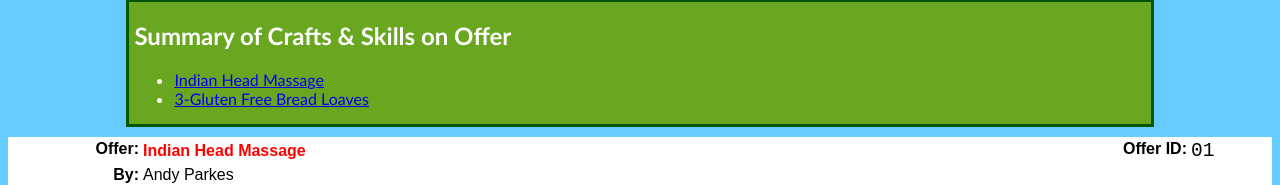
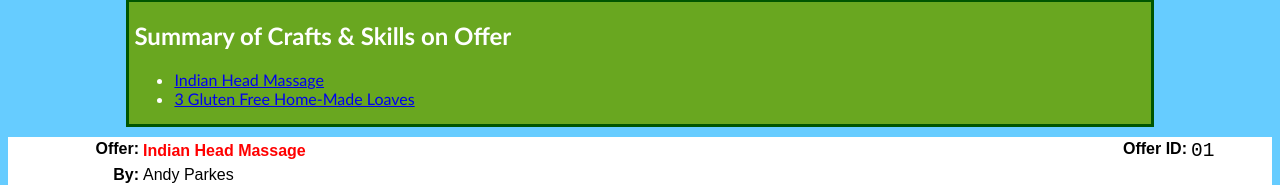
Before and after one commit to AndyParkes/AndyParkes.github.io, a plain HTML site: page index.html in a window 1280 px wide. Shown: the part 1080-1265 px from the top of the page. Drawn offline with Linux system fonts and the light colour scheme.

Commit message:
Initial commit

```diff
--- a/index.html
+++ b/index.html
@@ -162,7 +162,7 @@
       <h2>Summary of Crafts & Skills on Offer</h2>
       <ul>
         <li><a href = "#skill01">Indian Head Massage</a></li>
-        <li><a href = "#skill02">3-Gluten Free Bread Loaves</a></li>
+        <li><a href = "#skill02">3 Gluten Free Home-Made Loaves</a></li>
       </ul>
     </div>
 
```
